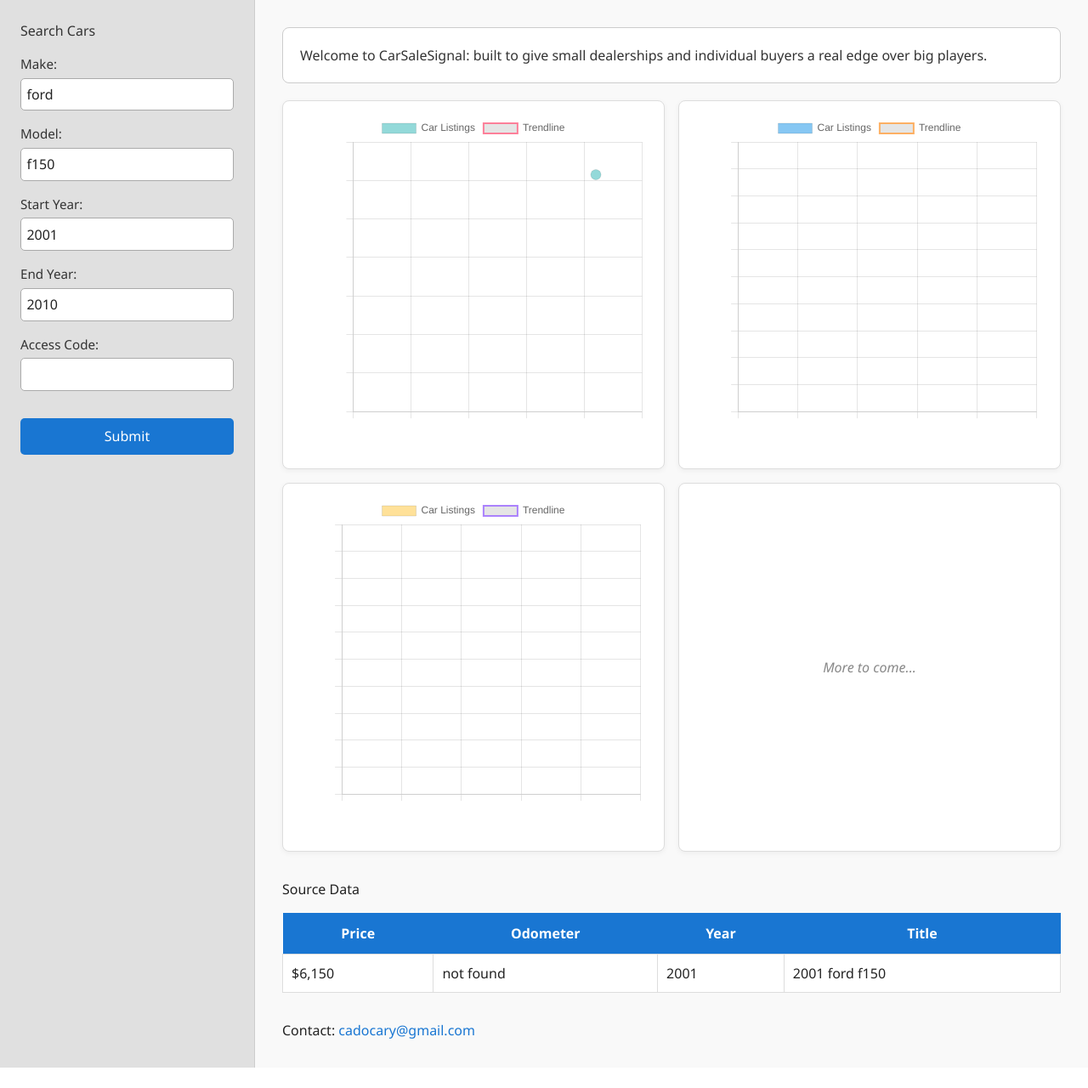
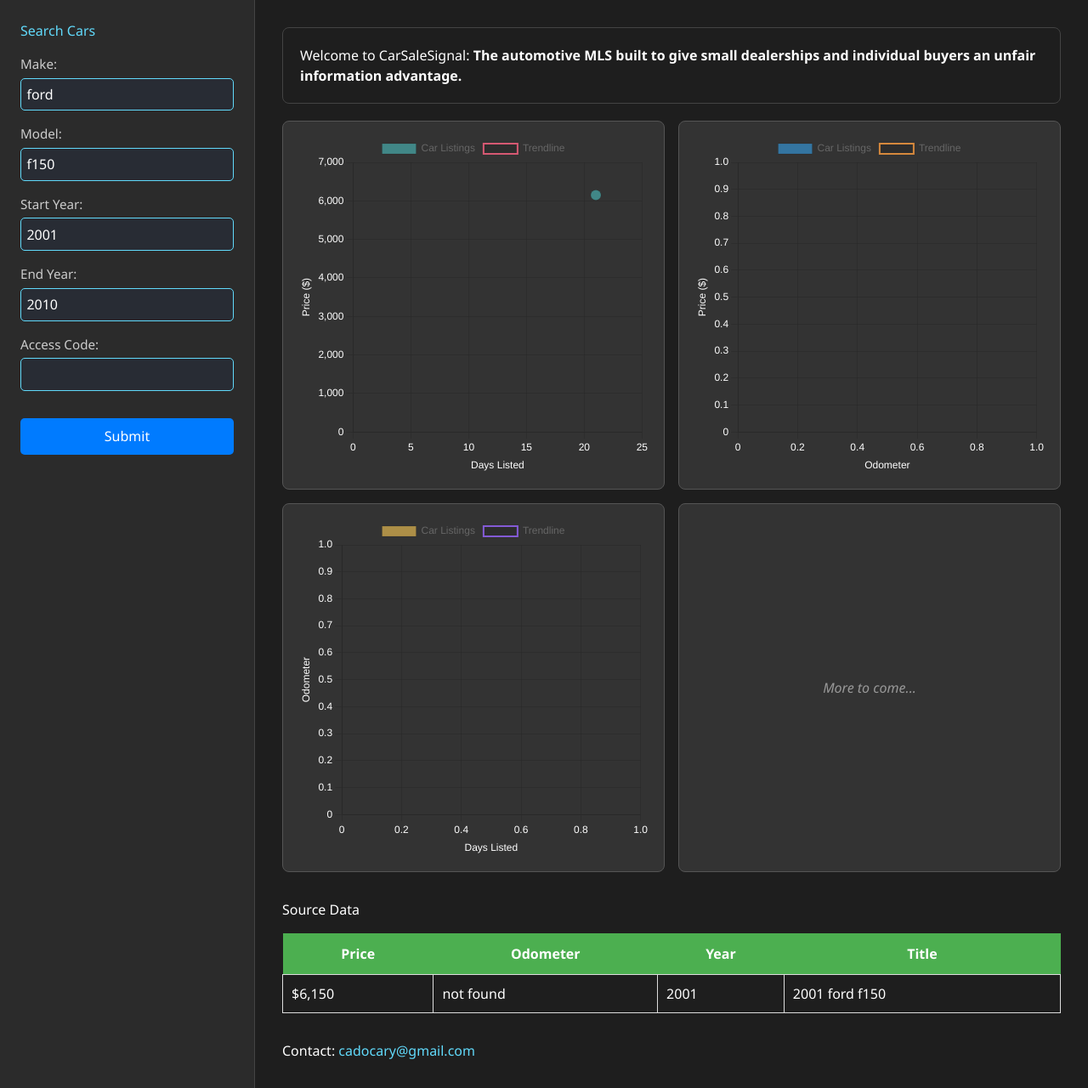
Before and after one commit to mckinlde/wheelswatcher, a React (Create React App) app in the folder wheelswatcher-app/: page / in a window 1280 px wide. Shown: the whole page at 85% size. Before the commit the page ends 1256 px from the top, so only its background shows below. Built offline with nearby package versions, Linux system fonts and the light colour scheme.

Commit message:
revert to dark theme

```diff
--- a/wheelswatcher-app/src/App.css
+++ b/wheelswatcher-app/src/App.css
@@ -1,154 +1,39 @@
-/* Base layout */
 .app-layout {
   display: flex;
   min-height: 100vh;
-  background-color: #f5f5f5;
-  color: #222;
+  background-color: #1e1e1e;
+  color: white;
   font-family: 'Segoe UI', sans-serif;
 }
 
-/* Sidebar (left panel) */
 .sidebar {
   width: 300px;
-  background-color: #e0e0e0;
+  background-color: #2b2b2b;
   padding: 1.5rem;
-  border-right: 1px solid #ccc;
+  border-right: 1px solid #444;
   overflow-y: auto;
 }
 
 .sidebar h2 {
-  color: #333;
+  color: #61dafb;
   margin-bottom: 1rem;
 }
 
-/* Sidebar toggle button (mobile) */
 .sidebar-toggle {
   position: fixed;
   top: 10px;
   left: 10px;
   z-index: 1000;
-  background-color: #1976d2;
+  background-color: #007bff;
   color: white;
   border: none;
   padding: 8px 12px;
   font-size: 1.5rem;
   border-radius: 4px;
   cursor: pointer;
-  display: none; /* hidden on desktop */
+  display: none;
 }
 
-/* Main content area */
-.main-content {
-  flex: 1;
-  padding: 2rem;
-  overflow-y: auto;
-  background-color: #f9f9f9;
-}
-
-/* Graph grid and tiles */
-.graph-grid {
-  display: grid;
-  grid-template-columns: repeat(auto-fit, minmax(320px, 1fr));
-  gap: 1rem;
-  margin-bottom: 2rem;
-}
-
-.graph-tile {
-  background-color: white;
-  border: 1px solid #ddd;
-  box-shadow: 0 2px 6px rgba(0,0,0,0.05);
-  padding: 1rem;
-  border-radius: 8px;
-}
-
-.graph-tile.placeholder {
-  display: flex;
-  align-items: center;
-  justify-content: center;
-  color: #888;
-  font-style: italic;
-}
-
-/* Form styling inside sidebar */
-.form {
-  display: flex;
-  flex-direction: column;
-  gap: 1rem;
-}
-
-.form label {
-  display: flex;
-  flex-direction: column;
-  font-size: 0.95rem;
-  color: #333;
-}
-
-.form input {
-  padding: 0.4rem;
-  font-size: 1rem;
-  margin-top: 0.3rem;
-  background-color: white;
-  border: 1px solid #aaa;
-  color: #222;
-  border-radius: 5px;
-}
-
-.form button {
-  margin-top: 1rem;
-  padding: 0.6rem;
-  font-size: 1rem;
-  background-color: #1976d2;
-  color: white;
-  border: none;
-  border-radius: 5px;
-  cursor: pointer;
-}
-
-.form button:hover {
-  background-color: #115293;
-}
-
-/* Intro text block */
-.intro-box {
-  background-color: #ffffff;
-  border: 1px solid #ccc;
-  padding: 20px;
-  margin-bottom: 20px;
-  border-radius: 8px;
-  color: #333;
-}
-
-/* Link style */
-.App-link {
-  color: #1976d2;
-  text-decoration: none;
-}
-
-/* Results table */
-.results-table {
-  width: 100%;
-  border-collapse: collapse;
-  background-color: white;
-  color: #222;
-  margin-top: 1rem;
-}
-
-.results-table th {
-  background-color: #1976d2;
-  color: white;
-  padding: 12px;
-}
-
-.results-table td {
-  border: 1px solid #ddd;
-  padding: 10px;
-}
-
-.results-table tr:hover {
-  background-color: #f1f1f1;
-}
-
-/* Responsive sidebar behavior */
 @media (max-width: 768px) {
   .sidebar {
     position: fixed;
@@ -156,7 +41,7 @@
     top: 0;
     bottom: 0;
     width: 260px;
-    background-color: #e0e0e0;
+    background-color: #2b2b2b;
     transition: left 0.3s ease;
     z-index: 999;
   }
@@ -180,7 +65,110 @@
   }
 }
 
-/* Tailwind passthrough (optional) */
+.main-content {
+  flex: 1;
+  padding: 2rem;
+  overflow-y: auto;
+  background-color: #1e1e1e;
+}
+
+.form {
+  display: flex;
+  flex-direction: column;
+  gap: 1rem;
+}
+
+.form label {
+  display: flex;
+  flex-direction: column;
+  font-size: 0.95rem;
+  color: #ccc;
+}
+
+.form input {
+  padding: 0.4rem;
+  font-size: 1rem;
+  margin-top: 0.3rem;
+  background-color: #282c34;
+  border: 1px solid #61dafb;
+  color: white;
+  border-radius: 5px;
+}
+
+.form button {
+  margin-top: 1rem;
+  padding: 0.6rem;
+  font-size: 1rem;
+  background-color: #007bff;
+  color: white;
+  border: none;
+  border-radius: 5px;
+  cursor: pointer;
+}
+
+.form button:hover {
+  background-color: #0056b3;
+}
+
+.intro-box {
+  background-color: #1e1e1e;
+  border: 1px solid #444;
+  padding: 20px;
+  margin-bottom: 20px;
+  border-radius: 8px;
+  color: #fff;
+}
+
+.App-link {
+  color: #61dafb;
+}
+
+.graph-grid {
+  display: grid;
+  grid-template-columns: repeat(auto-fit, minmax(320px, 1fr));
+  gap: 1rem;
+  margin-bottom: 2rem;
+}
+
+.graph-tile {
+  background-color: #333;
+  border: 1px solid #555;
+  padding: 1rem;
+  border-radius: 8px;
+}
+
+.graph-tile.placeholder {
+  display: flex;
+  align-items: center;
+  justify-content: center;
+  color: #999;
+  font-style: italic;
+}
+
+.results-table {
+  width: 100%;
+  border-collapse: collapse;
+  background-color: #1e1e1e;
+  color: white;
+  margin-top: 1rem;
+}
+
+.results-table th {
+  background-color: #4CAF50;
+  color: white;
+  padding: 12px;
+}
+
+.results-table td {
+  border: 1px solid #ddd;
+  padding: 10px;
+}
+
+.results-table tr:hover {
+  background-color: rgba(255, 255, 255, 0.05);
+}
+
+/* Tailwind passthrough */
 @tailwind base;
 @tailwind components;
 @tailwind utilities;
--- a/wheelswatcher-app/src/App.js
+++ b/wheelswatcher-app/src/App.js
@@ -2,7 +2,6 @@ import React, { useState } from 'react';
 import './App.css';
 import axios from 'axios';
 import { PriceDurationGraph, OdometerTimeGraph, PriceOdometerGraph } from './2dGraphs';
-import PriceOdometerTime3DGraph from './PriceOdometerTime3DGraph';
 
 function App() {
   const [access_code, setAccessCode] = useState('');
@@ -21,7 +20,6 @@ function App() {
       "year": "2001"
     },
   ]);
-  const [unsoldCars, setUnsoldCars] = useState([]);
   const [sidebarOpen, setSidebarOpen] = useState(false);
 
   const fetchUnsoldCars = async (make, model, startYear, endYear, bodyTermsArray) => {
@@ -29,7 +27,7 @@ function App() {
       const response = await axios.post('https://carsalesignal.com/api/unsold-parameterized', {
         make, model, startYear, endYear, bodyTerms: bodyTermsArray
       });
-      setUnsoldCars(best_deal(response.data));
+      // setUnsoldCars(best_deal(response.data));
     } catch (error) {
       console.error('Error fetching unsold cars:', error);
     }
@@ -57,45 +55,18 @@ function App() {
       });
       setResults(response.data);
       fetchUnsoldCars(lowercasedMake, lowercasedModel, startYear, endYear, bodyTermsArray);
-      setSidebarOpen(false); // Optional: auto-close on submit
+      setSidebarOpen(false);
     } catch (error) {
       console.error('Error querying the database:', error);
     }
   };
 
-  function best_deal(cars) {
-    const parsePrice = (price) => parseInt(price.replace(/[^0-9]/g, ''), 10);
-    const priceMin = Math.min(...cars.map(car => parsePrice(car.price)));
-    const priceMax = Math.max(...cars.map(car => parsePrice(car.price)));
-    const odometerMin = Math.min(...cars.map(car => parseInt(car.odometer, 10)));
-    const odometerMax = Math.max(...cars.map(car => parseInt(car.odometer, 10)));
-    const yearMin = Math.min(...cars.map(car => parseInt(car.year, 10)));
-    const yearMax = Math.max(...cars.map(car => parseInt(car.year, 10)));
-
-    const safeDiv = (num, denom) => denom === 0 ? 0 : num / denom;
-
-    return cars.sort((a, b) => {
-      const scoreA = safeDiv(parsePrice(a.price) - priceMin, priceMax - priceMin) * 0.3 +
-                     safeDiv(parseInt(a.odometer, 10) - odometerMin, odometerMax - odometerMin) * 0.4 -
-                     safeDiv(parseInt(a.year, 10) - yearMin, yearMax - yearMin) * 0.3;
-
-      const scoreB = safeDiv(parsePrice(b.price) - priceMin, priceMax - priceMin) * 0.3 +
-                     safeDiv(parseInt(b.odometer, 10) - odometerMin, odometerMax - odometerMin) * 0.4 -
-                     safeDiv(parseInt(b.year, 10) - yearMin, yearMax - yearMin) * 0.3;
-
-      return scoreA - scoreB;
-    });
-  }
-
   return (
     <div className={`app-layout ${sidebarOpen ? 'sidebar-open' : ''}`}>
-
-      {/* Mobile Sidebar Toggle Button */}
       <button className="sidebar-toggle" onClick={() => setSidebarOpen(!sidebarOpen)}>
         ☰
       </button>
 
-      {/* Sidebar */}
       <aside className={`sidebar ${sidebarOpen ? 'open' : ''}`}>
         <h2>Search Cars</h2>
         <form onSubmit={handleSubmit} className="form">
@@ -121,11 +92,10 @@ function App() {
         </form>
       </aside>
 
-      {/* Main Content */}
       <main className="main-content">
         <div className="intro-box">
           <p>
-            Welcome to CarSaleSignal: built to give small dealerships and individual buyers a real edge over big players.
+            Welcome to CarSaleSignal: <strong>The automotive MLS built to give small dealerships and individual buyers an unfair information advantage.</strong>
           </p>
         </div>
 
@@ -172,6 +142,7 @@ function App() {
 
 export default App;
 
+
 // === After updating this file ===
 // # From project root
 // cd ~/wheelswatcher/wheelswatcher-app
```
